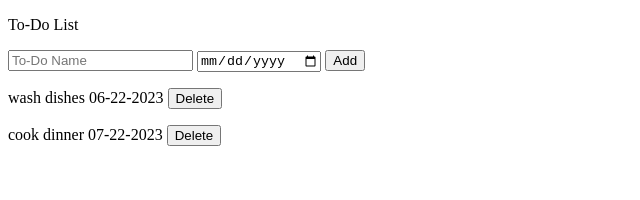
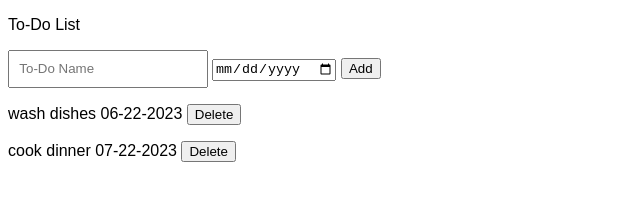
Before and after one commit to lemiskutswa/JavaScript-Overview, a plain HTML site: page 11-todo-list.html in a window 1280 px wide. Shown: the whole page, without its empty margins (0-640 px from the left). Drawn offline with Linux system fonts and the light colour scheme.

Commit message:
styling the to do app

```diff
--- a/11-todo-list.html
+++ b/11-todo-list.html
@@ -3,6 +3,7 @@
 <head>
     <meta charset="UTF-8">
     <meta name="viewport" content="width=device-width, initial-scale=1.0">
+    <link rel="stylesheet" href="styles/todo-list.css">
     <title>To Do List</title>
 </head>
 <body>
--- a/scripts/11-todo-list.js
+++ b/scripts/11-todo-list.js
@@ -38,8 +38,6 @@ function renderTodoList() {
 
 
 
-console.log(todoListHTML);
-
 function addTodo () {
     const inputElement = document.querySelector('.js-name-input');
     const dateInputElement = document.querySelector('.js-due-date-input');
@@ -55,8 +53,6 @@ function addTodo () {
         }
     );
 
-    console.log(todoList);
-
     inputElement.value = '';
 
     renderTodoList();
--- /dev/null
+++ b/styles/todo-list.css
@@ -0,0 +1,7 @@
+body{
+    font-family: Arial;
+}
+
+.js-name-input{
+    padding: 0.7em;
+}
```
Also changed, not shown: index.html (+1 -1 lines).
